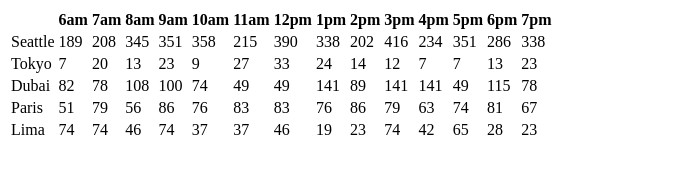
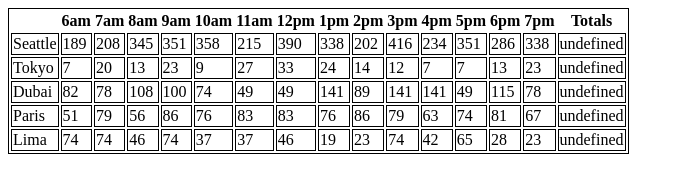
Before and after one commit to DanchellexDanchelle/CookieStand, a plain HTML site: page sales.html in a window 1280 px wide. Shown: the whole page, without its empty margins (0-684 px from the left). Drawn offline with Linux system fonts and the light colour scheme.

Commit message:
everything plus CSS but no Totals
Cant get the totals function to workout

```diff
--- a/app.js
+++ b/app.js
@@ -1,3 +1,4 @@
+
  function GetRandom(max, min) {
     return Math.ceil( Math.random() * (max - min) + min);
  }
@@ -9,6 +10,13 @@ this.avg = avg
 this.Location = Location
 this.hoursopen= ["6am", "7am" , "8am", "9am", "10am", "11am", "12pm","1pm", "2pm", "3pm", "4pm", "5pm", "6pm", "7pm"]
 this.cookiesPerHour=[]
+// I dont have a total for any of my locations for the day
+// this is my attempt at that
+this.Total= function (){
+   for(let t=0; t < cookiesPerHour.length; t++){
+      Total += parseInt(cookiesPerHour[t]);
+   }
+}
 this.CustomerPerHour= function() {
    console.log(this.max);
    console.log(this.min);
@@ -25,6 +33,7 @@ this.GetCookies= function () {
    }
 
    return this.cookiesPerHour;
+
 
 }
 this.Render= function (){
@@ -44,6 +53,11 @@ for(let i=0; i<this.cookiesPerHour.length; i++){
    Cookiedata.innerHTML=this.cookiesPerHour[i]
    row.append(Cookiedata)
 }
+let DailyTotal = document.createElement("td")
+DailyTotal.innerHTML=
+row.append(DailyTotal)
+
+
 table.append(row)
 }}
 
@@ -56,7 +70,7 @@ let body = document.querySelector("body")
 body.append(table)
 let TRow = document.createElement("tr")
 table.append(TRow)
-let hoursopen= [" ","6am", "7am" , "8am", "9am", "10am", "11am", "12pm","1pm", "2pm", "3pm", "4pm", "5pm", "6pm", "7pm"]
+let hoursopen= [" ","6am", "7am" , "8am", "9am", "10am", "11am", "12pm","1pm", "2pm", "3pm", "4pm", "5pm", "6pm", "7pm","Totals"]
       for(let k=0; k < hoursopen.length; k++){
          let THeader = document.createElement("th")
          THeader.innerHTML= hoursopen[k]
@@ -75,14 +89,17 @@ let Lima = new CookieShop(2,16,4.6,"Lima")
 Seattle.GetCookies()
 Seattle.Render()
 
+
 Tokyo.GetCookies()
 Tokyo.Render()
 
 Dubai.GetCookies()
 Dubai.Render()
 
+
 Paris.GetCookies()
 Paris.Render()
 
+
 Lima.GetCookies()
 Lima.Render()
--- a/sales.html
+++ b/sales.html
@@ -1,10 +1,16 @@
 <!DOCTYPE html>
 <html>
 <head>
+   <link rel="style.css" href="style.css">
 
 </head>
  <body>
+<style>
+table , tr, td {
+   border: 1px solid;
+}
 
+</style>
 
 
     <script src="app.js"></script>
```
Also changed, not shown: index.html (+2 -1 lines), style.css (added).
